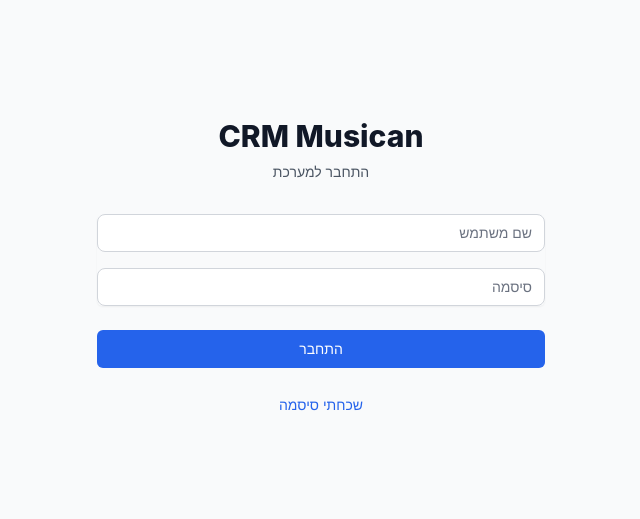
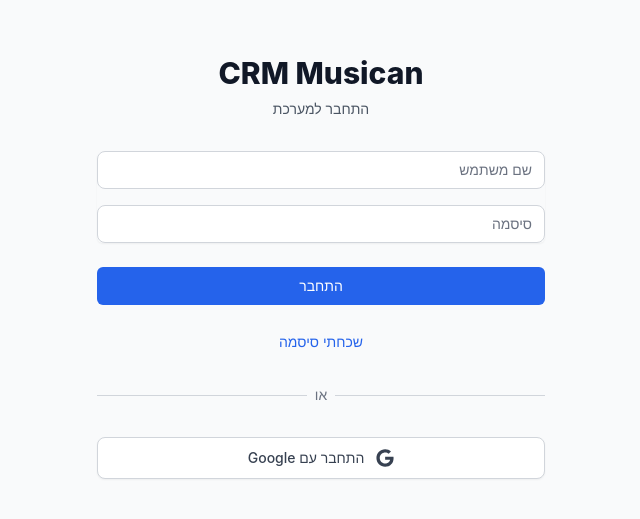
Before and after one commit to shimibe/crm-musican-frontend, a React (Create React App) app: page /login in a window 1280 px wide. Shown: the part 145-664 px from the top of the page, without its empty margins (461-1101 px from the left). Built offline with nearby package versions, Linux system fonts and the light colour scheme; no server answers; the HTML template or start-up script is replaced by a standard one.

Commit message:
added google sign in

```diff
--- /dev/null
+++ b/src/components/auth/GoogleSignInButton.js
@@ -0,0 +1,18 @@
+import React from "react";
+import { FaGoogle } from "react-icons/fa";
+
+const GoogleSignInButton = ({ onClick, loading }) => {
+  return (
+    <button
+      type="button"
+      onClick={onClick}
+      disabled={loading}
+      className="w-full flex items-center justify-center gap-3 px-4 py-2.5 border border-gray-300 dark:border-gray-600 rounded-lg shadow-sm text-sm font-medium text-gray-700 dark:text-gray-200 bg-white dark:bg-gray-700 hover:bg-gray-50 dark:hover:bg-gray-600 focus:outline-none focus:ring-2 focus:ring-offset-2 focus:ring-primary-500 disabled:opacity-50 disabled:cursor-not-allowed transition-colors"
+    >
+      <FaGoogle className="text-lg" />
+      {loading ? "מתחבר..." : "התחבר עם Google"}
+    </button>
+  );
+};
+
+export default GoogleSignInButton;
--- a/src/components/auth/Login.js
+++ b/src/components/auth/Login.js
@@ -1,14 +1,37 @@
-import React, { useState } from 'react';
-import { useNavigate, Link } from 'react-router-dom';
+import React, { useState, useEffect } from 'react';
+import { useNavigate, Link, useSearchParams } from 'react-router-dom';
 import { useAuth } from '../../contexts/AuthContext';
+import GoogleSignInButton from './GoogleSignInButton';
+import api from '../../api';
 
 const Login = () => {
   const [username, setUsername] = useState('');
   const [password, setPassword] = useState('');
   const [error, setError] = useState('');
   const [loading, setLoading] = useState(false);
-  const { login } = useAuth();
+  const [googleLoading, setGoogleLoading] = useState(false);
+  const { login, loginWithToken } = useAuth();
   const navigate = useNavigate();
+  const [searchParams] = useSearchParams();
+
+  // Handle Google OAuth callback with token
+  useEffect(() => {
+    const token = searchParams.get('token');
+    const errorParam = searchParams.get('error');
+
+    if (token) {
+      loginWithToken(token);
+      navigate('/');
+    } else if (errorParam) {
+      if (errorParam === 'user_not_found') {
+        setError('משתמש לא נמצא במערכת. פנה למנהל להוספת המשתמש.');
+      } else if (errorParam === 'auth_failed') {
+        setError('שגיאה באימות Google. נסה שוב.');
+      } else if (errorParam === 'no_code') {
+        setError('לא התקבל קוד אימות מ-Google.');
+      }
+    }
+  }, [searchParams, loginWithToken, navigate]);
 
   const handleSubmit = async (e) => {
     e.preventDefault();
@@ -23,6 +46,20 @@
       navigate('/');
     } else {
       setError(result.error);
+    }
+  };
+
+  const handleGoogleSignIn = async () => {
+    setError('');
+    setGoogleLoading(true);
+
+    try {
+      const response = await api.get('/google-auth/url');
+      window.location.href = response.data.url;
+    } catch (error) {
+      console.error('Error getting Google auth URL:', error);
+      setError('שגיאה בהתחברות עם Google. נסה שוב.');
+      setGoogleLoading(false);
     }
   };
 
@@ -95,6 +132,21 @@
             </Link>
           </div>
         </form>
+
+        {/* Divider */}
+        <div className="relative">
+          <div className="absolute inset-0 flex items-center">
+            <div className="w-full border-t border-gray-300 dark:border-gray-600"></div>
+          </div>
+          <div className="relative flex justify-center text-sm">
+            <span className="px-2 bg-gray-50 dark:bg-gray-900 text-gray-500 dark:text-gray-400">
+              או
+            </span>
+          </div>
+        </div>
+
+        {/* Google Sign-In Button */}
+        <GoogleSignInButton onClick={handleGoogleSignIn} loading={googleLoading} />
       </div>
     </div>
   );
--- a/src/contexts/AuthContext.js
+++ b/src/contexts/AuthContext.js
@@ -57,6 +57,41 @@
     }
   };
 
+  const loginWithToken = async (token) => {
+    try {
+      // Store token
+      localStorage.setItem('token', token);
+
+      // Fetch user data with the token
+      const response = await api.get('/auth/me');
+      const userData = response.data;
+
+      // Normalize user data
+      const normalizedUser = {
+        id: userData.id,
+        username: userData.username,
+        email: userData.email,
+        fullName: userData.full_name || userData.fullName,
+        phone: userData.phone,
+        role: userData.role,
+        useAutoPriority: userData.use_auto_priority ?? false,
+        taskPriorityLowToMedium: userData.task_priority_low_to_medium ?? 1,
+        taskPriorityMediumToHigh: userData.task_priority_medium_to_high ?? 3,
+      };
+
+      localStorage.setItem('user', JSON.stringify(normalizedUser));
+      setUser(normalizedUser);
+
+      return { success: true };
+    } catch (error) {
+      localStorage.removeItem('token');
+      return {
+        success: false,
+        error: error.response?.data?.error || 'שגיאת התחברות'
+      };
+    }
+  };
+
   const logout = () => {
     localStorage.removeItem('token');
     localStorage.removeItem('user');
@@ -84,6 +119,7 @@
   const value = {
     user,
     login,
+    loginWithToken,
     logout,
     updateUser,
     loading,
```
